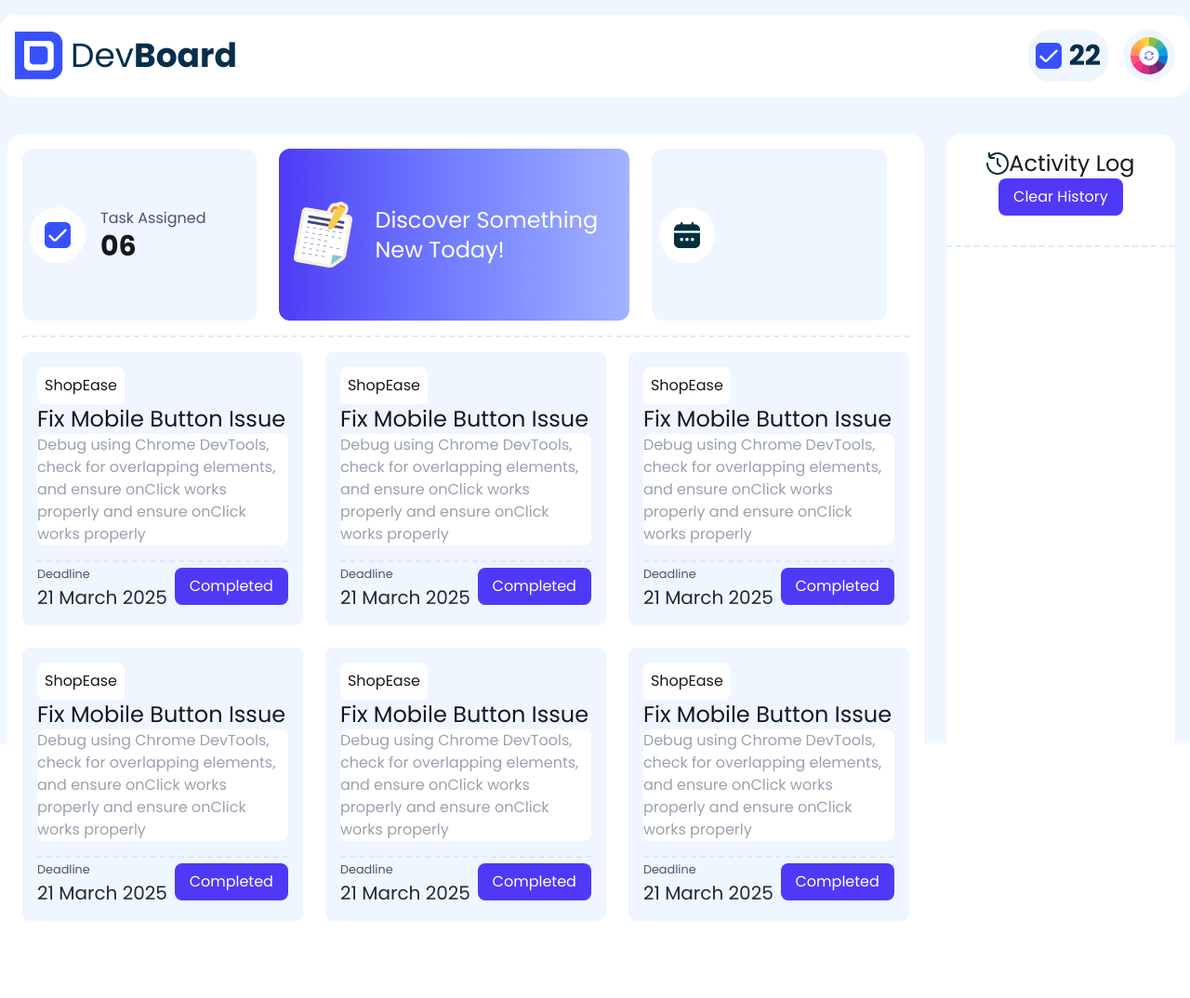
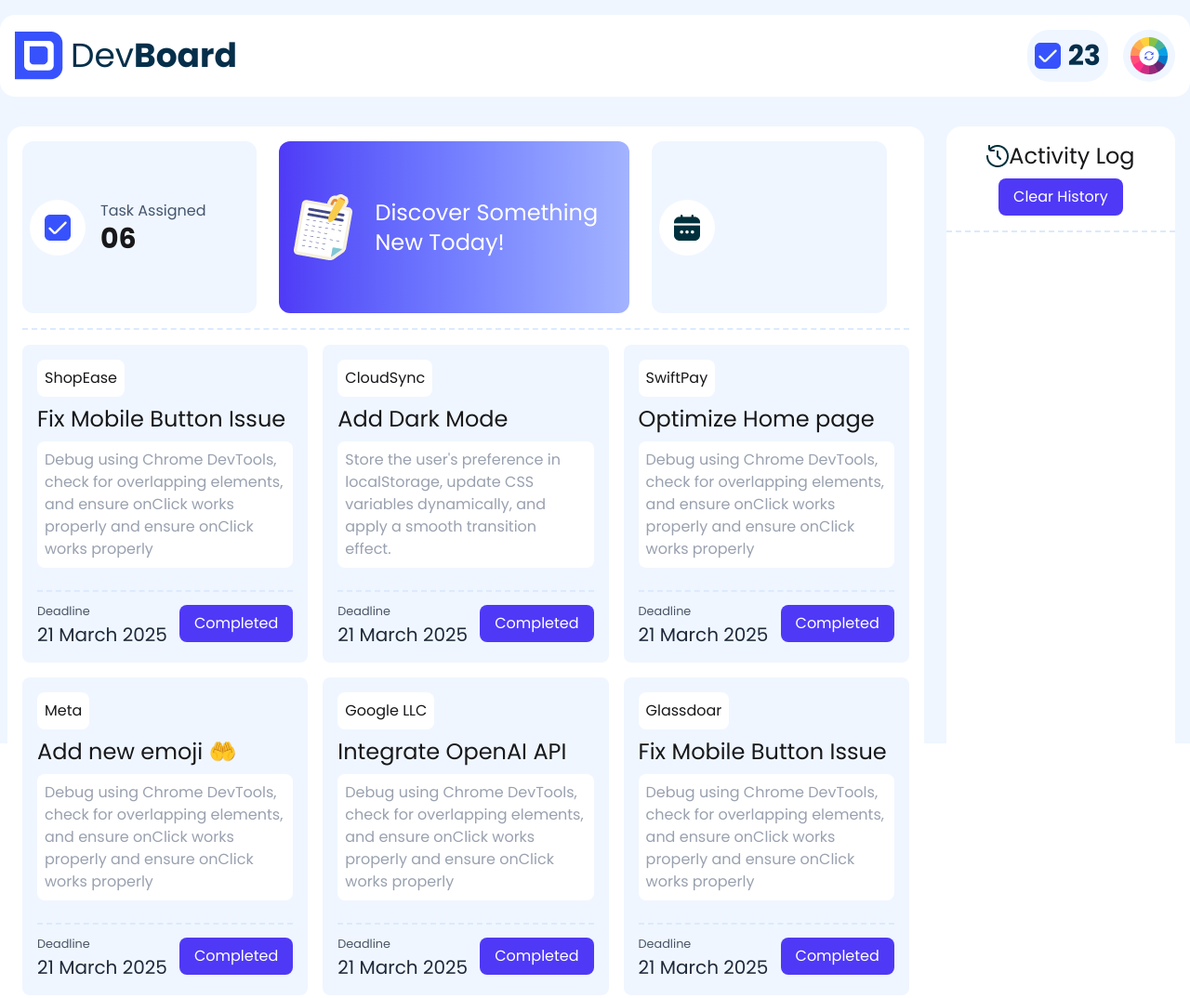
Before and after one commit to nipaayasha05/A5-Dev-Board, a plain HTML site: page index.html in a window 1280 px wide. Shown: the whole page at 93% size. Before the commit the page ends 1039 px from the top, so only its background shows below. Drawn offline with nearby package versions, Linux system fonts and the light colour scheme.

Commit message:
done sum

```diff
--- a/index.html
+++ b/index.html
@@ -24,7 +24,7 @@
 </head>
 <body class="font-poppins h-screen bg-blue-50  ">
     <!-- navbar -->
-    <nav class="mb-2">
+    <nav class="">
        <div class="py-4 ">
         <div class=" bg-white container mx-auto rounded-2xl p-4  text-sky-950 flex justify-between">
             <div class="flex items-center  gap-2">
@@ -36,7 +36,7 @@
             </div>
         </div>
             <div class="flex gap-4">
-               <button class="rounded-3xl bg-blue-50 flex items-center gap-2 p-2"><img src="./assets/checkbox.png" alt=""><span class="font-bold text-3xl">22 </span> </button>
+               <button  class="rounded-3xl bg-blue-50 flex items-center gap-2 p-2"><img src="./assets/checkbox.png" alt=""><span id="checkout-number" class="font-bold text-3xl">23 </span> </button>
 
                <button class="p-2 bg-blue-50 rounded-full"><img src="./assets/theme-btn.png" alt=""></button>
             </div>
@@ -53,8 +53,8 @@
             <div class="bg-blue-50 flex items-center   gap-4 p-2 rounded-xl w-2/6">
             <div class=" rounded-full bg-white p-4"><img class="" src="./assets/checkbox.png" alt=""></div>
             <div >
-                <h3 class="text-slate-600">Task Assigned </h3>
-                 <p class="font-bold text-3xl ">06</p>
+                <h3  class="text-slate-600">Task Assigned </h3>
+                 <p id="task-number" class="font-bold text-3xl ">06</p>
             </div>
         </div>
 
@@ -81,13 +81,13 @@
 
 
 <!-- card -->
-   <div class="grid grid-cols-3 gap-6 py-4 ">
+   <div class="grid grid-cols-3 gap-4 pt-4 ">
 
-<div class="bg-blue-50 p-4 rounded-lg ">
+<div class="  bg-blue-50 p-4 rounded-lg space-y-2 ">
 
     <button class="bg-white rounded-lg p-2 ">ShopEase</button>
     <h3 class="text-2xl ">Fix Mobile Button Issue </h3>
-    <p class="bg-white rounded-lg text-gray-400 ">Debug using Chrome DevTools, check for overlapping elements, and ensure onClick works properly
+    <p class="bg-white rounded-lg text-gray-400 p-2 ">Debug using Chrome DevTools, check for overlapping elements, and ensure onClick works properly
         and ensure onClick works properly</p>
     <p class="border-dashed border-b-2 border-blue-100 py-2"></p>
     <div class="flex justify-between items-center">
@@ -96,7 +96,7 @@
             <h3 class="text-xl text-gray-800">21 March 2025</h3>
         </div>
         <div>
-            <button class="bg-indigo-600 rounded-lg px-4 py-2 text-white">Completed</button>
+            <button class=" card-btn bg-indigo-600 rounded-lg px-4 py-2 text-white">Completed</button>
         </div>
     </div>
 
@@ -105,20 +105,19 @@
 
 
 
-<div class="bg-blue-50 p-4 rounded-lg">
+<div class="  bg-blue-50 p-4 rounded-lg space-y-2 ">
 
-    <button class="bg-white rounded-lg p-2 ">ShopEase</button>
-    <h3 class="text-2xl ">Fix Mobile Button Issue </h3>
-    <p class="bg-white rounded-lg text-gray-400 ">Debug using Chrome DevTools, check for overlapping elements, and ensure onClick works properly
-        and ensure onClick works properly</p>
-    <p class="border-dashed border-b-2 border-blue-100 py-2"></p>
+    <button class="bg-white rounded-lg p-2 ">CloudSync</button>
+    <h3 class="text-2xl ">Add Dark Mode </h3>
+    <p class="bg-white rounded-lg text-gray-400 p-2">Store the user's preference in localStorage, update CSS variables dynamically, and apply a smooth transition effect.</p>
+    <p class="border-dashed border-b-2 border-blue-100 py-2 p-2"></p>
     <div class="flex justify-between items-center">
         <div>
             <small class="text-gray-600">Deadline</small>
             <h3 class="text-xl text-gray-800">21 March 2025</h3>
         </div>
         <div>
-            <button class="bg-indigo-600 rounded-lg px-4 py-2 text-white">Completed</button>
+            <button class=" card-btn bg-indigo-600 rounded-lg px-4 py-2 text-white">Completed</button>
         </div>
     </div>
 
@@ -128,11 +127,11 @@
 
 
 
-<div class="bg-blue-50 p-4 rounded-lg">
+<div class="  bg-blue-50 p-4 rounded-lg space-y-2">
 
-    <button class="bg-white rounded-lg p-2 ">ShopEase</button>
-    <h3 class="text-2xl ">Fix Mobile Button Issue </h3>
-    <p class="bg-white rounded-lg text-gray-400 ">Debug using Chrome DevTools, check for overlapping elements, and ensure onClick works properly
+    <button class="bg-white rounded-lg p-2 ">SwiftPay</button>
+    <h3 class="text-2xl ">Optimize  Home page  </h3>
+    <p class="bg-white rounded-lg text-gray-400 p-2">Debug using Chrome DevTools, check for overlapping elements, and ensure onClick works properly
         and ensure onClick works properly</p>
     <p class="border-dashed border-b-2 border-blue-100 py-2"></p>
     <div class="flex justify-between items-center">
@@ -141,7 +140,7 @@
             <h3 class="text-xl text-gray-800">21 March 2025</h3>
         </div>
         <div>
-            <button class="bg-indigo-600 rounded-lg px-4 py-2 text-white">Completed</button>
+            <button class="card-btn bg-indigo-600 rounded-lg px-4 py-2 text-white">Completed</button>
         </div>
     </div>
 
@@ -150,11 +149,11 @@
 
 
 
-<div class="bg-blue-50 p-4 rounded-lg">
+<div class="  bg-blue-50 p-4 rounded-lg space-y-2">
 
-    <button class="bg-white rounded-lg p-2 ">ShopEase</button>
-    <h3 class="text-2xl ">Fix Mobile Button Issue </h3>
-    <p class="bg-white rounded-lg text-gray-400 ">Debug using Chrome DevTools, check for overlapping elements, and ensure onClick works properly
+    <button class="bg-white rounded-lg p-2 ">Meta</button>
+    <h3 class="text-2xl ">Add new emoji 🤲</h3>
+    <p class="bg-white rounded-lg text-gray-400 p-2">Debug using Chrome DevTools, check for overlapping elements, and ensure onClick works properly
         and ensure onClick works properly</p>
     <p class="border-dashed border-b-2 border-blue-100 py-2"></p>
     <div class="flex justify-between items-center">
@@ -163,7 +162,7 @@
             <h3 class="text-xl text-gray-800">21 March 2025</h3>
         </div>
         <div>
-            <button class="bg-indigo-600 rounded-lg px-4 py-2 text-white">Completed</button>
+            <button class="card-btn bg-indigo-600 rounded-lg px-4 py-2 text-white">Completed</button>
         </div>
     </div>
 
@@ -172,11 +171,11 @@
 
 
 
-<div class="bg-blue-50 p-4 rounded-lg">
+<div class="  bg-blue-50 p-4 rounded-lg space-y-2">
 
-    <button class="bg-white rounded-lg p-2 ">ShopEase</button>
-    <h3 class="text-2xl ">Fix Mobile Button Issue </h3>
-    <p class="bg-white rounded-lg text-gray-400 ">Debug using Chrome DevTools, check for overlapping elements, and ensure onClick works properly
+    <button class="bg-white rounded-lg p-2 ">Google LLC</button>
+    <h3 class="text-2xl ">Integrate OpenAI API </h3>
+    <p class="bg-white rounded-lg text-gray-400 p-2">Debug using Chrome DevTools, check for overlapping elements, and ensure onClick works properly
         and ensure onClick works properly</p>
     <p class="border-dashed border-b-2 border-blue-100 py-2"></p>
     <div class="flex justify-between items-center">
@@ -185,7 +184,7 @@
             <h3 class="text-xl text-gray-800">21 March 2025</h3>
         </div>
         <div>
-            <button class="bg-indigo-600 rounded-lg px-4 py-2 text-white">Completed</button>
+            <button class="card-btn bg-indigo-600 rounded-lg px-4 py-2 text-white">Completed</button>
         </div>
     </div>
 
@@ -193,11 +192,11 @@
 
 
 
-<div class="bg-blue-50 p-4 rounded-lg">
+<div class="  bg-blue-50 p-4 rounded-lg space-y-2">
 
-    <button class="bg-white rounded-lg p-2 ">ShopEase</button>
+    <button class="bg-white rounded-lg p-2 ">Glassdoar</button>
     <h3 class="text-2xl ">Fix Mobile Button Issue </h3>
-    <p class="bg-white rounded-lg text-gray-400 ">Debug using Chrome DevTools, check for overlapping elements, and ensure onClick works properly
+    <p class="bg-white rounded-lg text-gray-400 p-2">Debug using Chrome DevTools, check for overlapping elements, and ensure onClick works properly
         and ensure onClick works properly</p>
     <p class="border-dashed border-b-2 border-blue-100 py-2"></p>
     <div class="flex justify-between items-center">
@@ -206,7 +205,7 @@
             <h3 class="text-xl text-gray-800">21 March 2025</h3>
         </div>
         <div>
-            <button class="bg-indigo-600 rounded-lg px-4 py-2 text-white">Completed</button>
+            <button class="card-btn bg-indigo-600 rounded-lg px-4 py-2 text-white">Completed</button>
         </div>
     </div>
 
@@ -218,7 +217,7 @@
  </div>
 
     <div class="bg-white rounded-2xl w-1/5 m-4">
-     <div class="flex flex-col justify-center items-center p-4">
+     <div class="flex flex-col justify-center items-center py-4 gap-2 ">
         <div class="flex items-center">
             <div><img src="./assets/activity.png" alt=""></div>
             <div>
@@ -231,10 +230,13 @@
         <button class="bg-indigo-600 rounded-lg px-4 py-2 text-white ">Clear History</button>
     </div>
 
-    <p class="border-dashed border-b-2 border-blue-100 py-2"></p>
+    <p class="border-dashed border-b-2 border-blue-100 py-"></p>
 
 </div>
 </div>
 
+
+<script src="./script/card.js"></script>
+
 </body>
 </html>
--- /dev/null
+++ b/script/card.js
@@ -0,0 +1,27 @@
+
+
+    const cardBtn = document.querySelectorAll('.card-btn');
+
+for(const btn of cardBtn){
+    // console.log(btn)
+
+    btn.addEventListener('click', function(event){
+        // console.log(btn)
+
+         const btn = document.getElementsByClassName(alert('Board Updated Successfully'))
+
+    let sum = 1;
+    const taskNumber = parseInt(document.getElementById('task-number').innerText)
+    task = taskNumber-sum;
+    console.log(task);
+    document.getElementById('task-number').innerText = task
+
+
+
+    const checkout = parseInt(document.getElementById('checkout-number').innerText)
+    sum = checkout + sum;
+    console.log(sum);
+    document.getElementById('checkout-number').innerText = sum
+    })
+
+}
```
